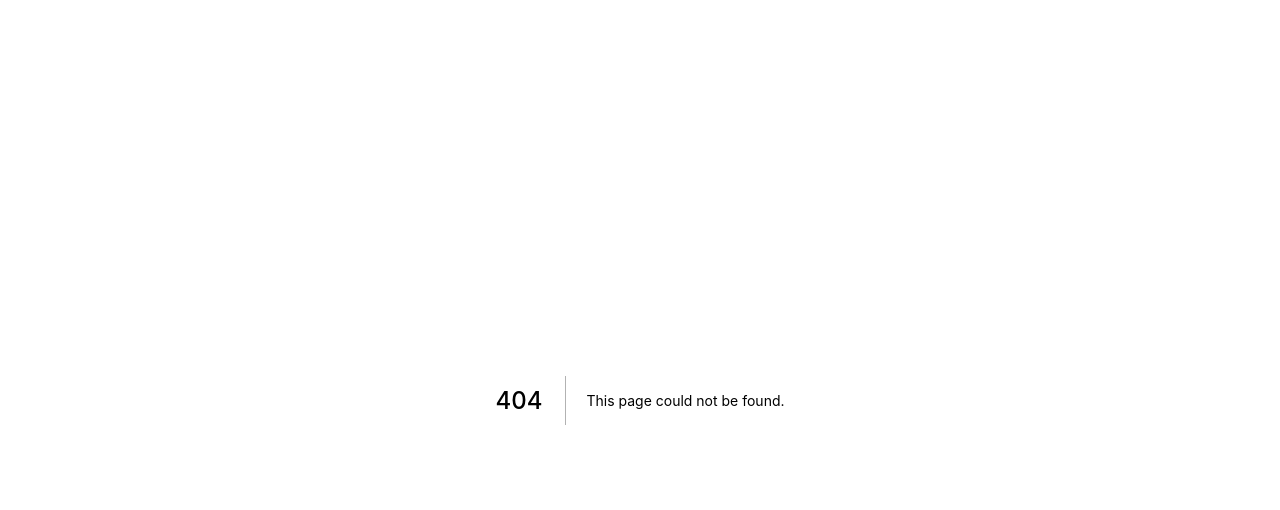
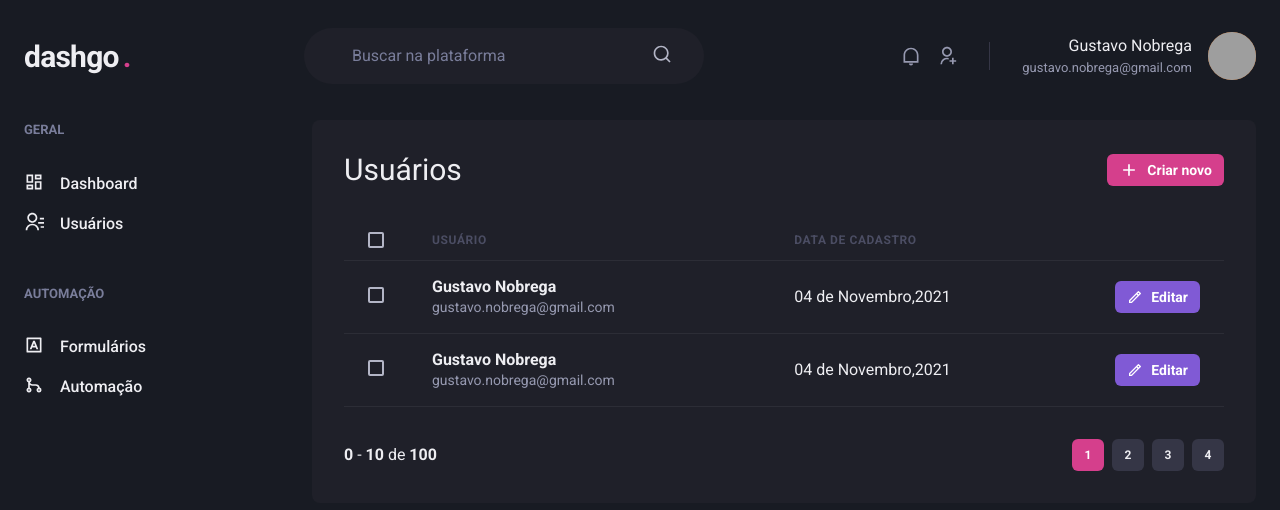
Before and after one commit to gustavonobrega/dashgo, a Next.js app: page /users in a window 1280 px wide. Before the commit this address had no page. Shown: the top 510 px of the page. Built offline with nearby package versions, Linux system fonts and the light colour scheme; grey boxes are pictures that could not be loaded.

Commit message:
create and list User page

```diff
--- /dev/null
+++ b/src/components/Pagination.tsx
@@ -0,0 +1,65 @@
+import { Box, Button, Stack } from "@chakra-ui/react";
+
+export function Pagination() {
+  return (
+    <Stack
+      direction="row"
+      mt="8"
+      justify="space-between"
+      align="center"
+      spacing="6"
+    >
+      <Box>
+        <strong>0</strong> - <strong>10</strong> de <strong>100</strong>
+      </Box>
+      <Stack direction="row" spacing="2">
+        <Button
+          size="sm"
+          fontSize="xs"
+          width="4"
+          colorScheme="pink"
+          disabled
+          _disabled={{
+            bg: 'pink.500',
+            cursor: 'default',
+          }}
+        >
+          1
+        </Button>
+        <Button
+          size="sm"
+          fontSize="xs"
+          width="4"
+          bg="gray.700"
+          _hover={{
+            bg: 'gray.500'
+          }}
+        >
+          2
+        </Button>
+        <Button
+          size="sm"
+          fontSize="xs"
+          width="4"
+          bg="gray.700"
+          _hover={{
+            bg: 'gray.500'
+          }}
+        >
+          3
+        </Button>
+        <Button
+          size="sm"
+          fontSize="xs"
+          width="4"
+          bg="gray.700"
+          _hover={{
+            bg: 'gray.500'
+          }}
+        >
+          4
+        </Button>
+      </Stack>
+    </Stack>
+  );
+}
--- /dev/null
+++ b/src/pages/users/index.tsx
@@ -0,0 +1,97 @@
+import { Box, Button, Flex, Heading, Icon, Table, Thead, Tr, Th, Checkbox, Tbody, Td, Text } from "@chakra-ui/react";
+import { RiAddLine, RiPencilLine } from "react-icons/ri";
+
+import { Header } from "../../components/Header";
+import { Pagination } from "../../components/Pagination";
+import { Sidebar } from "../../components/Sidebar";
+
+export default function UserList() {
+  return (
+    <Box>
+      <Header/>
+
+      <Flex w="100%" my="6" maxWidth={1480} mx="auto" px="6" >
+        <Sidebar />
+
+        <Box flex="1" borderRadius={8} bg="gray.800" p="8">
+          <Flex mb="8" justify="space-between" align="center" >
+            <Heading size="lg" fontWeight="normal">Usuários</Heading>
+
+            <Button
+              as="a"
+              size="sm"
+              fontSize="sm"
+              colorScheme="pink"
+              leftIcon={<Icon as={RiAddLine} fontSize="20"/>}
+            >
+              Criar novo
+            </Button>
+          </Flex>
+
+          <Table colorScheme="whiteAlpha" >
+            <Thead>
+              <Tr>
+                <Th px="6" color="gray.300" width="8" >
+                  <Checkbox colorScheme="pink" />
+                </Th>
+                <Th>Usuário</Th>
+                <Th>Data de cadastro</Th>
+                <Th width="8"></Th>
+              </Tr>
+            </Thead>
+            <Tbody>
+              <Tr>
+                <Td px="6">
+                  <Checkbox colorScheme="pink" />
+                </Td>
+                <Td>
+                  <Box>
+                    <Text fontWeight="bold" >Gustavo Nobrega</Text>
+                    <Text fontSize="sm" color="gray.300">gustavo.nobrega@gmail.com</Text>
+                  </Box>
+                </Td>
+                <Td>04 de Novembro,2021</Td>
+                <Td>
+                  <Button
+                    as="a"
+                    size="sm"
+                    fontSize="sm"
+                    colorScheme="purple"
+                    leftIcon={<Icon as={RiPencilLine} fontSize="16"/>}
+                  >
+                    Editar
+                  </Button>
+                </Td>
+              </Tr>
+              <Tr>
+                <Td px="6">
+                  <Checkbox colorScheme="pink" />
+                </Td>
+                <Td>
+                  <Box>
+                    <Text fontWeight="bold" >Gustavo Nobrega</Text>
+                    <Text fontSize="sm" color="gray.300">gustavo.nobrega@gmail.com</Text>
+                  </Box>
+                </Td>
+                <Td>04 de Novembro,2021</Td>
+                <Td>
+                  <Button
+                    as="a"
+                    size="sm"
+                    fontSize="sm"
+                    colorScheme="purple"
+                    leftIcon={<Icon as={RiPencilLine} fontSize="16"/>}
+                  >
+                    Editar
+                  </Button>
+                </Td>
+              </Tr>
+            </Tbody>
+          </Table>
+
+          <Pagination />
+        </Box>
+      </Flex>
+    </Box>
+  )
+}
```
Also changed, not shown: src/pages/users/create.tsx (added, +43 -0 lines).
